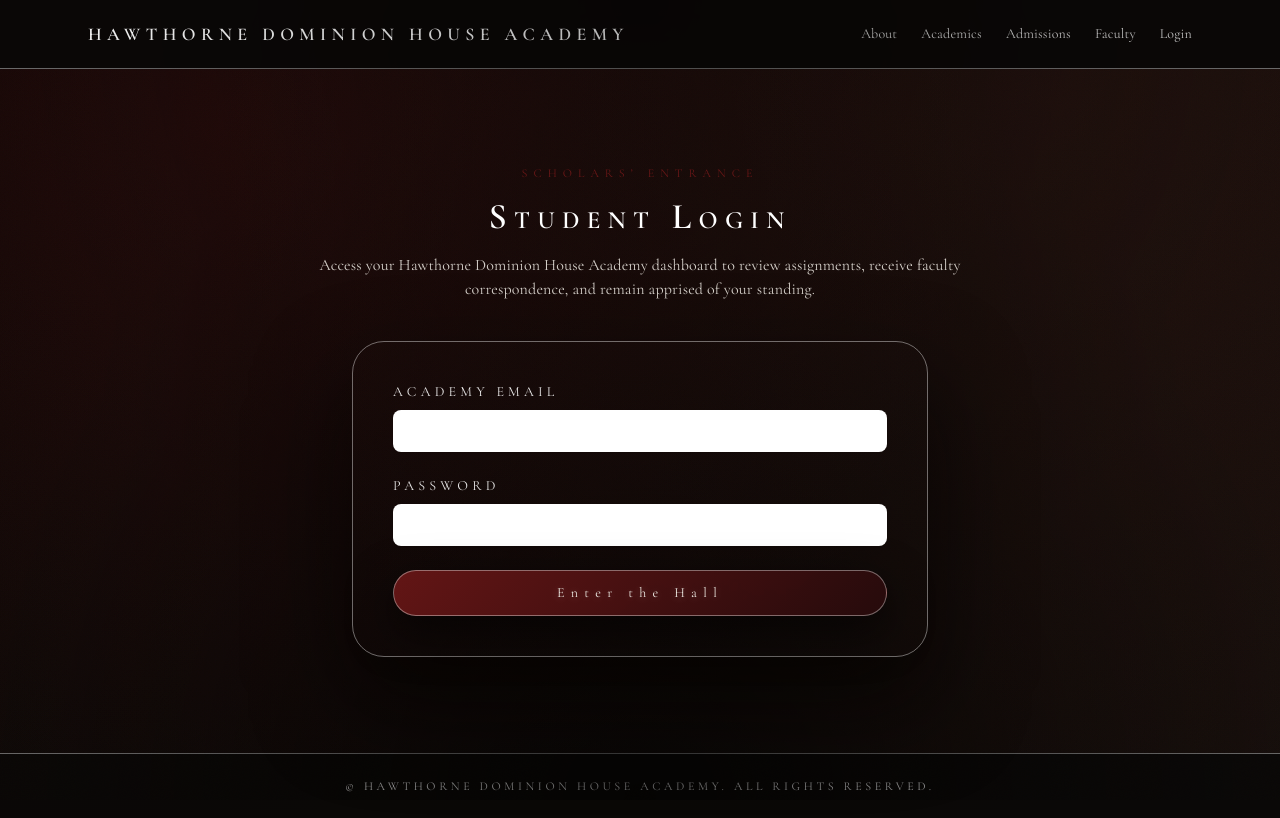
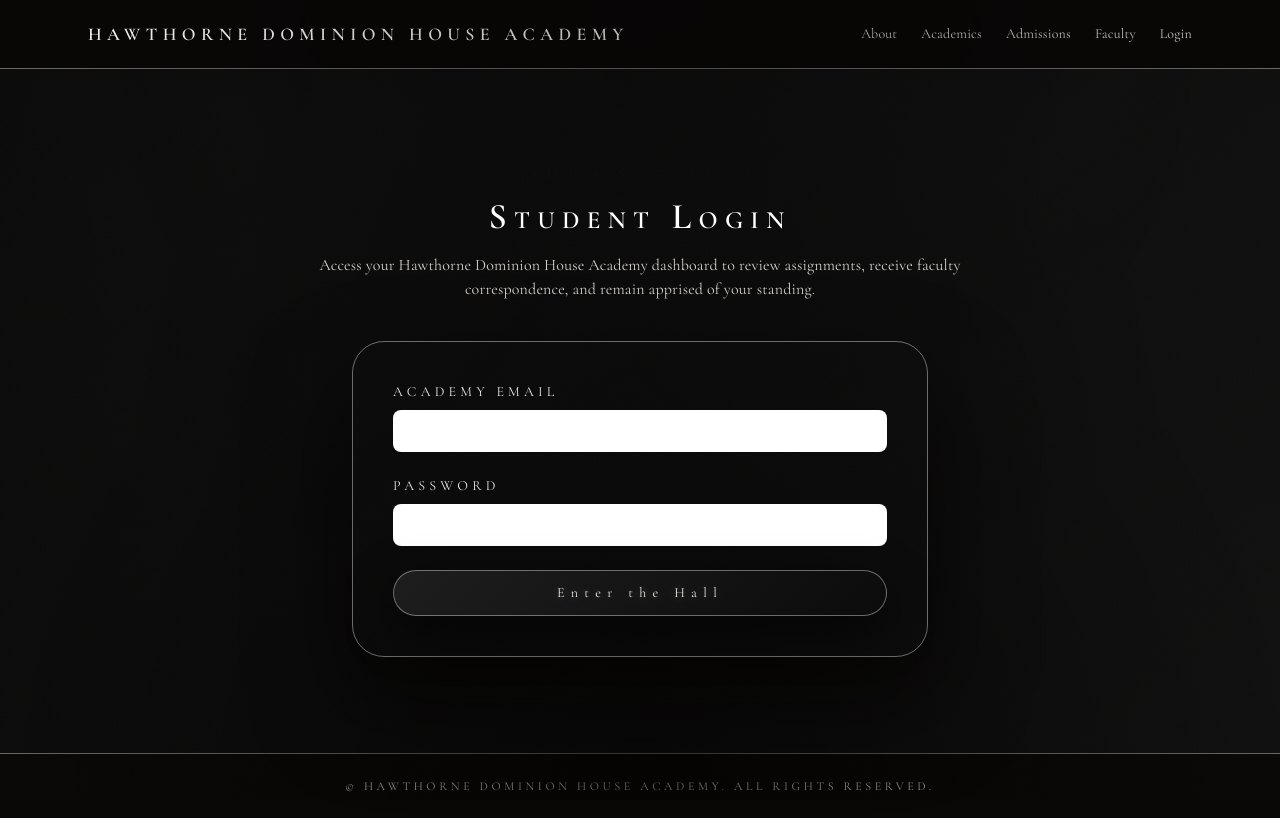
Before and after one commit to lowprofil3/Hawthorne-Dominion-House-Academy, a Next.js app: page /login in a window 1280 px wide. Built offline with nearby package versions, Linux system fonts and the light colour scheme.

Commit message:
Replace crimson theme accents with black

```diff
--- a/app/globals.css
+++ b/app/globals.css
@@ -6,19 +6,19 @@
 
 :root {
   --ink: #0a0807;
-  --crimson: #6a1717;
-  --crimson-deep: #401010;
+  --crimson: #111111;
+  --crimson-deep: #0a0a0a;
   --gilded: #ffffff;
   --ivory: #eae6df;
   --parchment-dark: #18120e;
-  --smoke: rgba(12, 9, 7, 0.88);
+  --smoke: rgba(12, 12, 12, 0.88);
 }
 
 body {
   background-color: var(--ink);
-  background-image: radial-gradient(circle at 18% 15%, rgba(106, 23, 23, 0.25), transparent 60%),
-      radial-gradient(circle at 82% 12%, rgba(58, 26, 20, 0.4), transparent 65%),
-      linear-gradient(140deg, rgba(7, 5, 4, 0.95), rgba(21, 14, 11, 0.92));
+  background-image: radial-gradient(circle at 18% 15%, rgba(28, 28, 28, 0.25), transparent 60%),
+      radial-gradient(circle at 82% 12%, rgba(20, 20, 20, 0.4), transparent 65%),
+      linear-gradient(140deg, rgba(7, 7, 7, 0.95), rgba(18, 18, 18, 0.92));
   color: var(--ivory);
   font-family: "Lora", "Crimson Text", ui-serif, Georgia, "Times New Roman", serif;
   letter-spacing: 0.01em;
@@ -112,9 +112,9 @@ main {
 
 @layer components {
   .hero-backdrop {
-    background: radial-gradient(circle at 18% 16%, rgba(106, 23, 23, 0.3), transparent 68%),
-      radial-gradient(circle at 82% 14%, rgba(58, 26, 20, 0.36), transparent 70%),
-      linear-gradient(140deg, rgba(7, 5, 4, 0.96), rgba(24, 16, 12, 0.9));
+    background: radial-gradient(circle at 18% 16%, rgba(24, 24, 24, 0.3), transparent 68%),
+      radial-gradient(circle at 82% 14%, rgba(16, 16, 16, 0.36), transparent 70%),
+      linear-gradient(140deg, rgba(7, 7, 7, 0.96), rgba(18, 18, 18, 0.9));
     position: relative;
     overflow: hidden;
   }
@@ -124,7 +124,7 @@ main {
     position: absolute;
     inset: -40% -25% -15%;
     background: radial-gradient(circle at 45% 35%, rgba(255, 255, 255, 0.22), transparent 62%),
-      radial-gradient(circle at 65% 18%, rgba(106, 23, 23, 0.18), transparent 70%);
+      radial-gradient(circle at 65% 18%, rgba(34, 34, 34, 0.18), transparent 70%);
     mix-blend-mode: soft-light;
     opacity: 0.85;
     animation: aureateGlow 8s ease-in-out infinite;
@@ -180,7 +180,7 @@ main {
 
   .button-primary {
     @apply inline-flex items-center justify-center rounded-full px-10 py-3 text-sm tracking-[0.45em] transition-all duration-300 ease-in-out;
-    background: linear-gradient(135deg, rgba(106, 23, 23, 0.92), rgba(40, 11, 12, 0.95));
+    background: linear-gradient(135deg, rgba(32, 32, 32, 0.92), rgba(12, 12, 12, 0.95));
     border: 1px solid rgba(255, 255, 255, 0.38);
     color: var(--ivory);
     text-shadow: 0 1px 10px rgba(255, 255, 255, 0.32);
@@ -214,7 +214,7 @@ main {
 
   .panel {
     @apply rounded-[28px] border px-10 py-10 transition-all duration-300 ease-in-out;
-    background: linear-gradient(135deg, rgba(26, 20, 16, 0.92), rgba(12, 9, 7, 0.88));
+    background: linear-gradient(135deg, rgba(24, 24, 24, 0.92), rgba(12, 12, 12, 0.88));
     border-color: rgba(255, 255, 255, 0.32);
     box-shadow: 0 28px 58px rgba(0, 0, 0, 0.7);
     backdrop-filter: blur(6px);
--- a/tailwind.config.ts
+++ b/tailwind.config.ts
@@ -16,7 +16,7 @@ const config: Config = {
         ivory: "var(--ivory)",
         parchmentDark: "var(--parchment-dark)",
         "ink-deep": "#0a0807",
-        "accent-crimson": "#6a1717",
+        "accent-crimson": "#111111",
       },
       fontFamily: {
         display: ["Cormorant Garamond", "EB Garamond", "ui-serif", "Georgia", "serif"],
```
Also changed, not shown: 1 other file (tests, documents, lock files or other folders).
